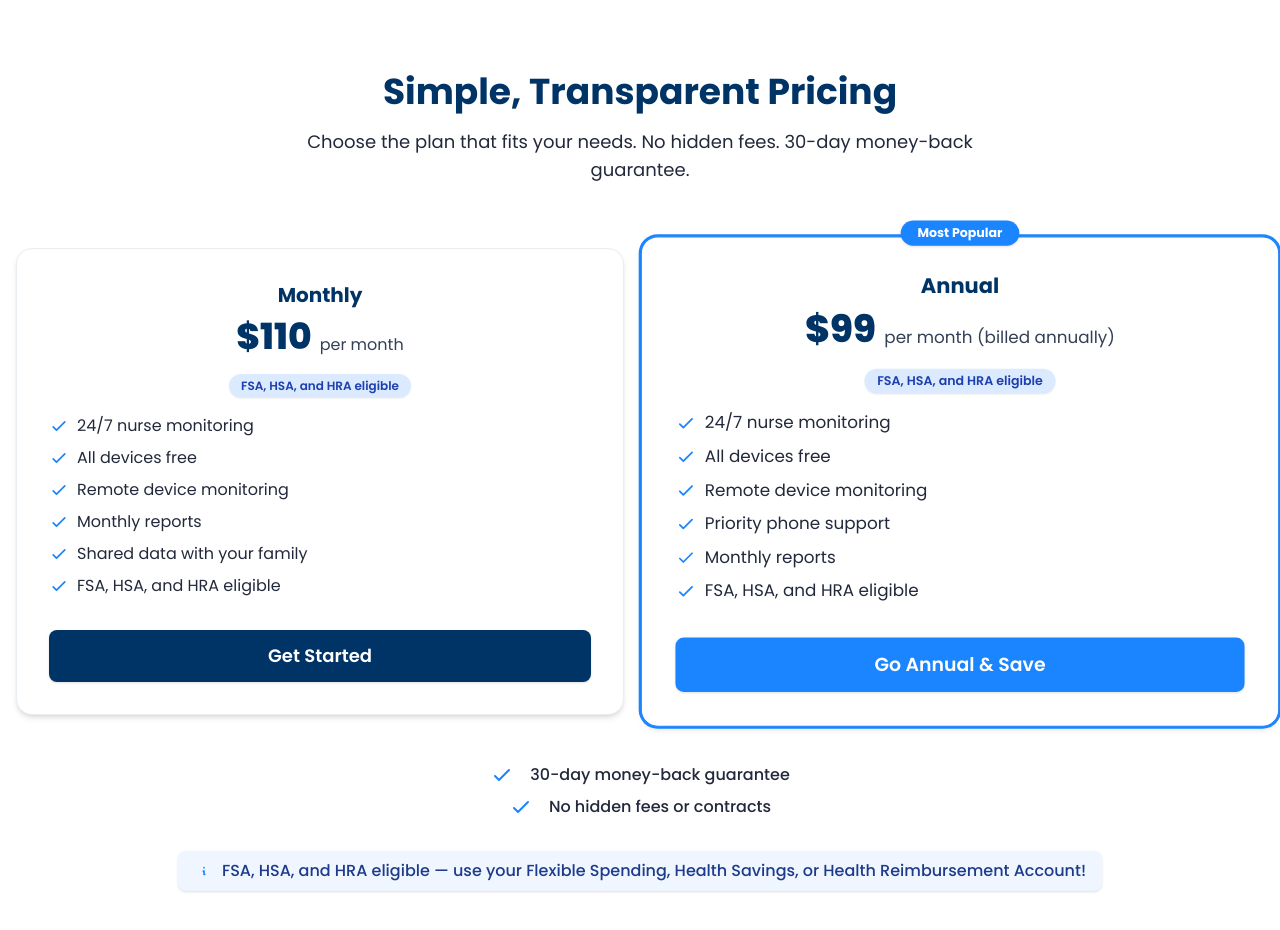
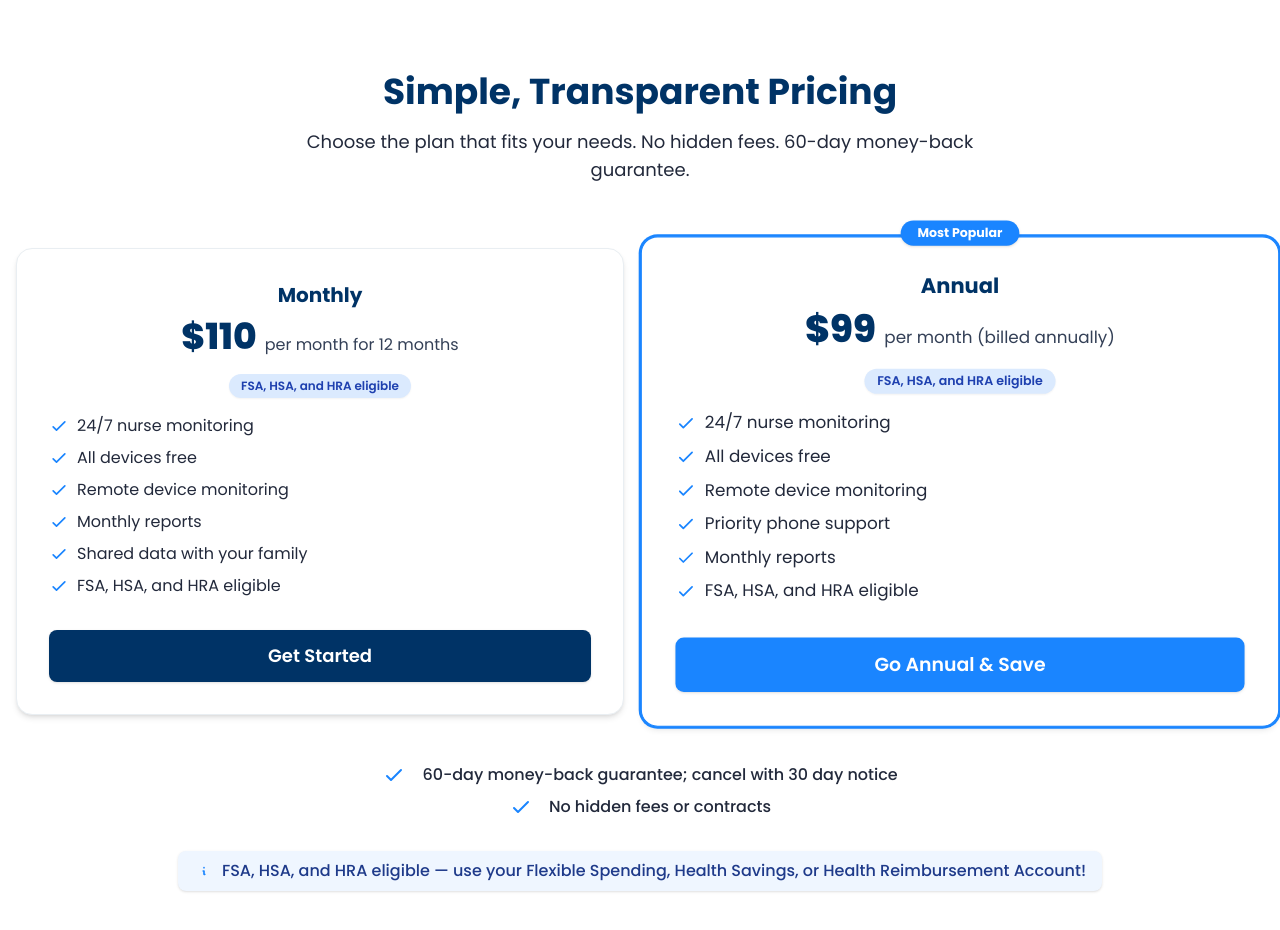
Before and after one commit to baezaaron/advantis-web, a Next.js app: page /private-services in a window 1280 px wide. Shown: the part 3920-4850 px from the top of the page. Built offline with nearby package versions, Linux system fonts and the light colour scheme.

Commit message:
Update PricingComparison.tsx

```diff
--- a/src/app/private-services/components/PricingComparison.tsx
+++ b/src/app/private-services/components/PricingComparison.tsx
@@ -5,7 +5,7 @@ const plans = [
   {
     name: 'Monthly',
     price: '$110',
-    period: 'per month',
+    period: 'per month for 12 months',
     features: [
       '24/7 nurse monitoring',
       'All devices free',
@@ -416,7 +416,7 @@ export default function PricingComparison() {
             Simple, Transparent Pricing
           </h2>
           <p className="text-lg text-neutral-700 max-w-2xl mx-auto">
-            Choose the plan that fits your needs. No hidden fees. 30-day money-back guarantee.
+            Choose the plan that fits your needs. No hidden fees. 60-day money-back guarantee.
           </p>
         </div>
         <div className="grid md:grid-cols-2 gap-8">
@@ -471,7 +471,7 @@ export default function PricingComparison() {
             <svg className="h-6 w-6 text-accent" fill="none" viewBox="0 0 24 24" stroke="currentColor">
               <path strokeLinecap="round" strokeLinejoin="round" strokeWidth={2} d="M5 13l4 4L19 7" />
             </svg>
-            <span className="text-neutral-700 font-medium">30-day money-back guarantee</span>
+            <span className="text-neutral-700 font-medium">60-day money-back guarantee; cancel with 30 day notice</span>
           </div>
           <div className="flex items-center gap-4">
             <svg className="h-6 w-6 text-accent" fill="none" viewBox="0 0 24 24" stroke="currentColor">
```
